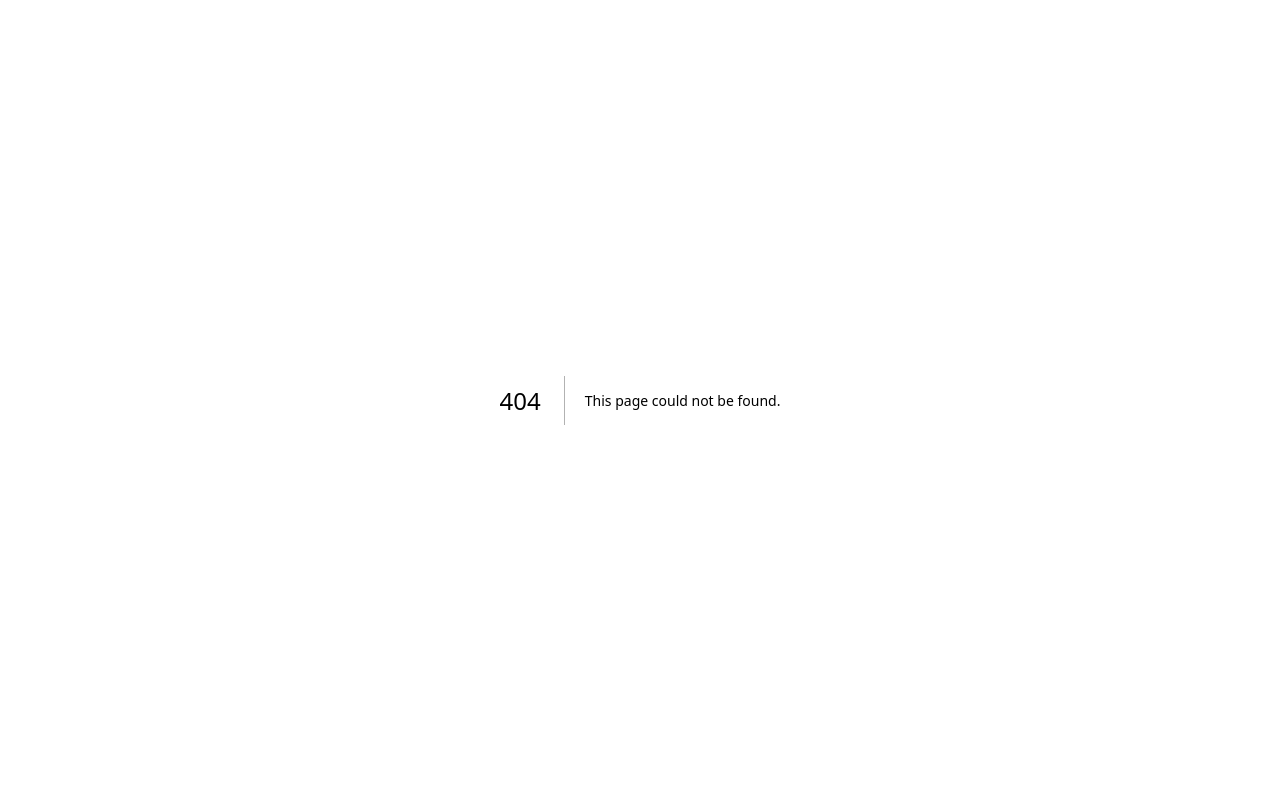
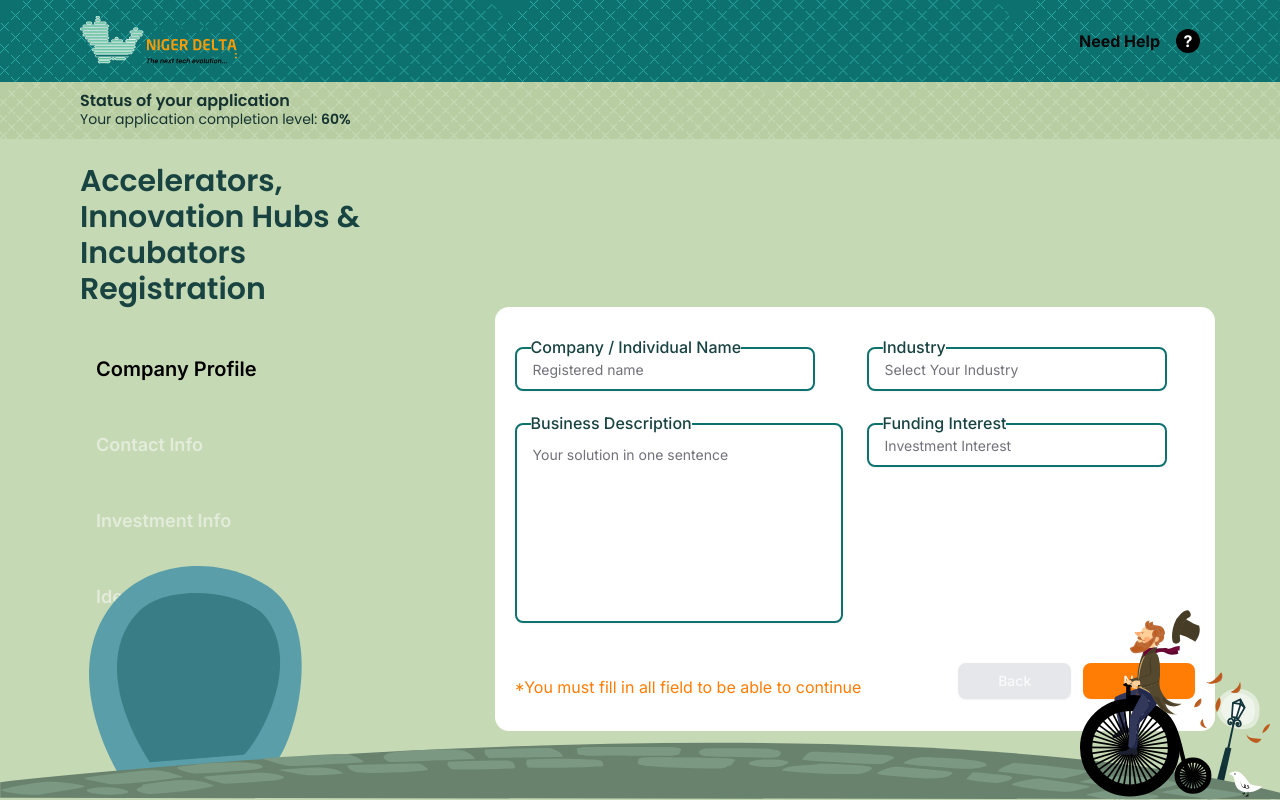
Before and after one commit to Homorwunmi/startup-niger-delta, a Next.js app: page /accelerator in a window 1280 px wide. Before the commit this address had no page. Built offline with nearby package versions, Linux system fonts and the light colour scheme.

Commit message:
feat: add new pages for Accelerator and Venture Capitalist with Sidebar integration

```diff
--- /dev/null
+++ b/app/accelerator/page.tsx
@@ -0,0 +1,29 @@
+"use client";
+
+import Navbar from "@/components/shared/Navbar";
+import Status from "@/components/shared/status";
+import Sidebar from "@/components/shared/sidebar";
+import { sideBarData } from "@/lib/data";
+import { useState } from "react";
+import AngelForm from "@/components/angel/Angel-form-profile";
+
+export default function Page() {
+  const [activeTab, setActiveTab] = useState({
+    title: "Company Profile",
+    Component: <AngelForm />,
+    src: "/angel/bgTrailer1.svg",
+  });
+
+  return (
+    <section className="bg-[#C6D9B5] h-screen w-full">
+      <Navbar />
+      <Status />
+      <Sidebar
+        sidebarItems={sideBarData}
+        value="Accelerators, Innovation Hubs & Incubators Registration"
+        setActiveTab={setActiveTab}
+        activeTab={activeTab}
+      />
+    </section>
+  );
+}
--- /dev/null
+++ b/app/venture-capitalist/page.tsx
@@ -0,0 +1,29 @@
+"use client";
+
+import Navbar from "@/components/shared/Navbar";
+import Status from "@/components/shared/status";
+import Sidebar from "@/components/shared/sidebar";
+import { sideBarData } from "@/lib/data";
+import { useState } from "react";
+import AngelForm from "@/components/angel/Angel-form-profile";
+
+export default function Page() {
+  const [activeTab, setActiveTab] = useState({
+    title: "Company Profile",
+    Component: <AngelForm />,
+    src: "/angel/bgTrailer1.svg",
+  });
+
+  return (
+    <section className="bg-[#C6D9B5] h-screen w-full">
+      <Navbar />
+      <Status />
+      <Sidebar
+        sidebarItems={sideBarData}
+        value="Venture Capitalist Registration"
+        setActiveTab={setActiveTab}
+        activeTab={activeTab}
+      />
+    </section>
+  );
+}
--- a/components/shared/sidebar.tsx
+++ b/components/shared/sidebar.tsx
@@ -52,8 +52,7 @@ export default function Sidebar({
                         Component: item.Component,
                         src: item.src,
                       });
-                    }}
-                  >
+                    }}>
                     {item.title}
                   </Button>
                 </li>
```
